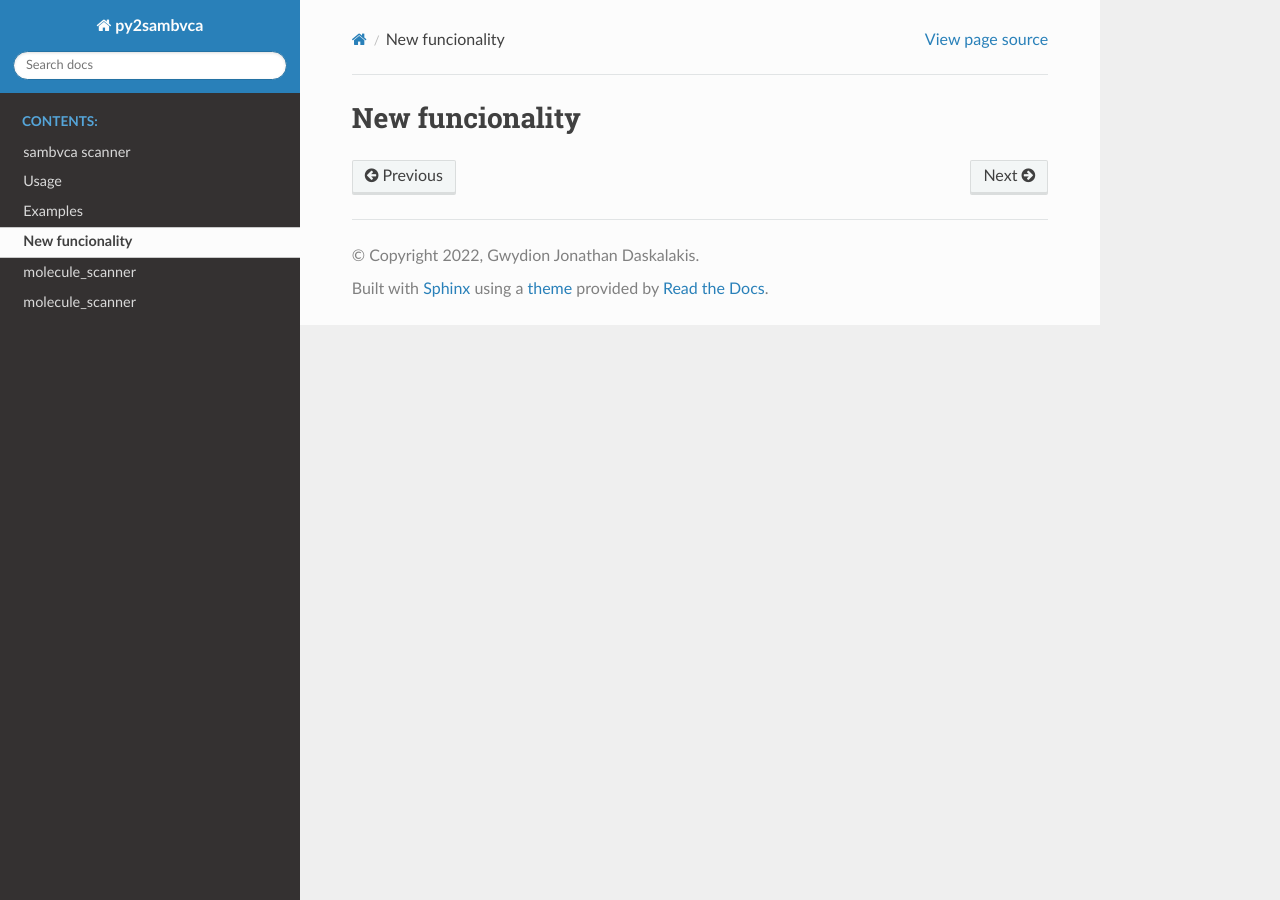
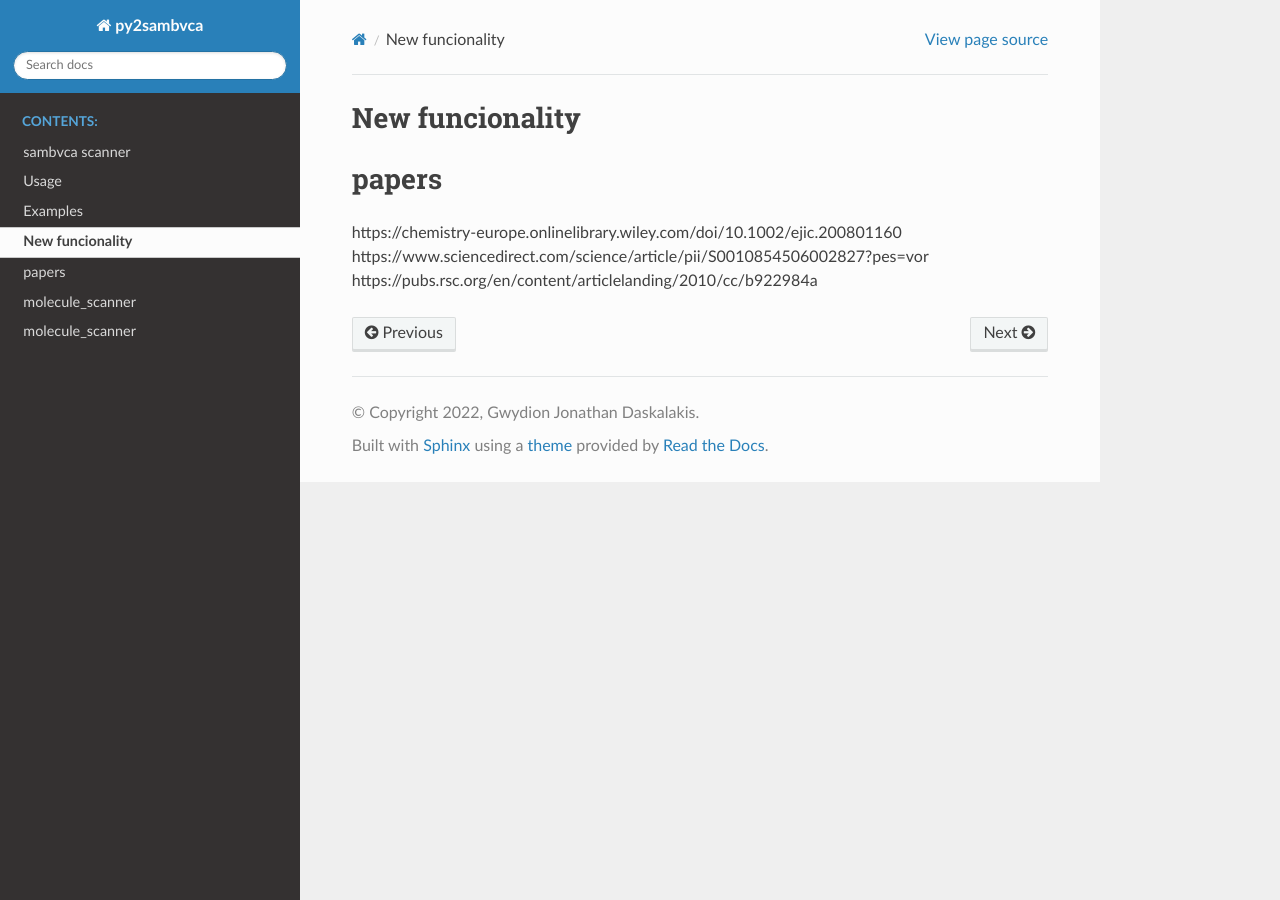
Before and after one commit to GwydionJon/catalyst-buried-volume-scanner, a Sphinx documentation site: the page built from docs/source/new_functionality.md, in a window 1280 px wide. Built offline with Sphinx 7.4.7 and the Read the Docs theme 2.0.0, drawn with Linux system fonts in a browser that asks for light colours.

Commit message:
added paper links

```diff
--- a/docs/source/new_functionality.md
+++ b/docs/source/new_functionality.md
@@ -1 +1,7 @@
 # New funcionality
+
+# papers
+
+https://chemistry-europe.onlinelibrary.wiley.com/doi/10.1002/ejic.200801160
+https://www.sciencedirect.com/science/article/pii/S0010854506002827?pes=vor
+https://pubs.rsc.org/en/content/articlelanding/2010/cc/b922984a
```
